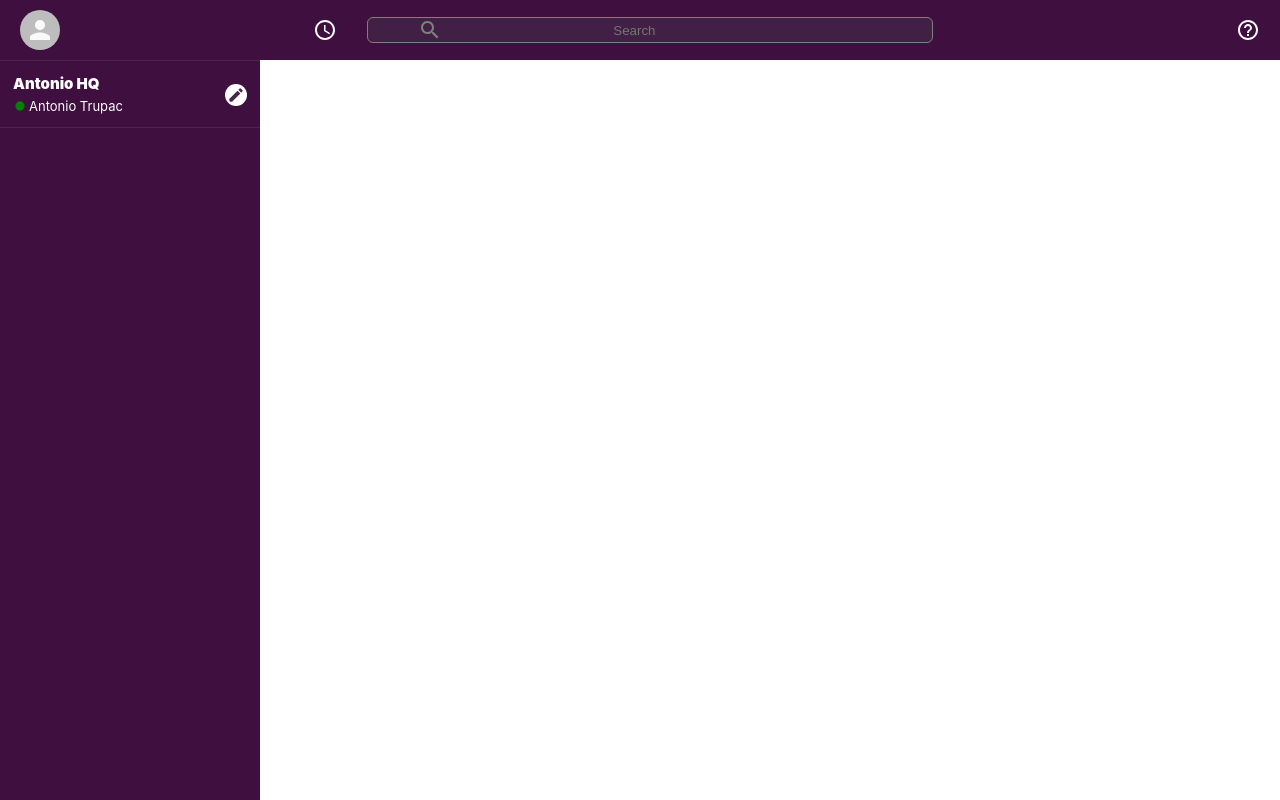
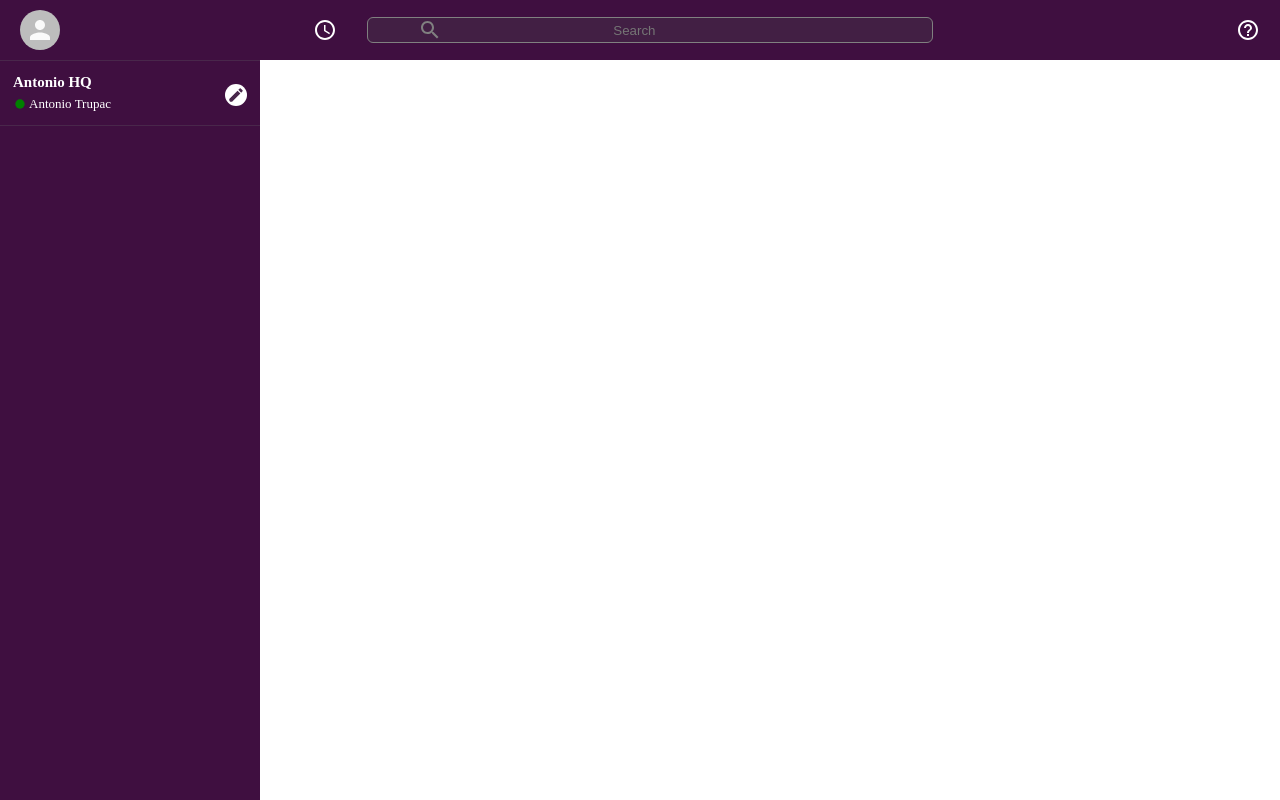
Before and after one commit to AntonioTrupac/Slack, a React (Create React App) app: page / in a window 1280 px wide. Built offline with nearby package versions, Linux system fonts and the light colour scheme.

Commit message:
Progress

```diff
--- a/src/index.css
+++ /dev/null
@@ -1,13 +0,0 @@
-body {
-  margin: 0;
-  font-family: -apple-system, BlinkMacSystemFont, 'Segoe UI', 'Roboto', 'Oxygen',
-    'Ubuntu', 'Cantarell', 'Fira Sans', 'Droid Sans', 'Helvetica Neue',
-    sans-serif;
-  -webkit-font-smoothing: antialiased;
-  -moz-osx-font-smoothing: grayscale;
-}
-
-code {
-  font-family: source-code-pro, Menlo, Monaco, Consolas, 'Courier New',
-    monospace;
-}
--- a/src/index.tsx
+++ b/src/index.tsx
@@ -1,6 +1,5 @@
 import React from 'react';
 import ReactDOM from 'react-dom';
-import './index.css';
 import App from './App';
 
 ReactDOM.render(
```
Also changed, not shown: src/components/sidebar/SidebarOption.tsx (+7 -7 lines).
